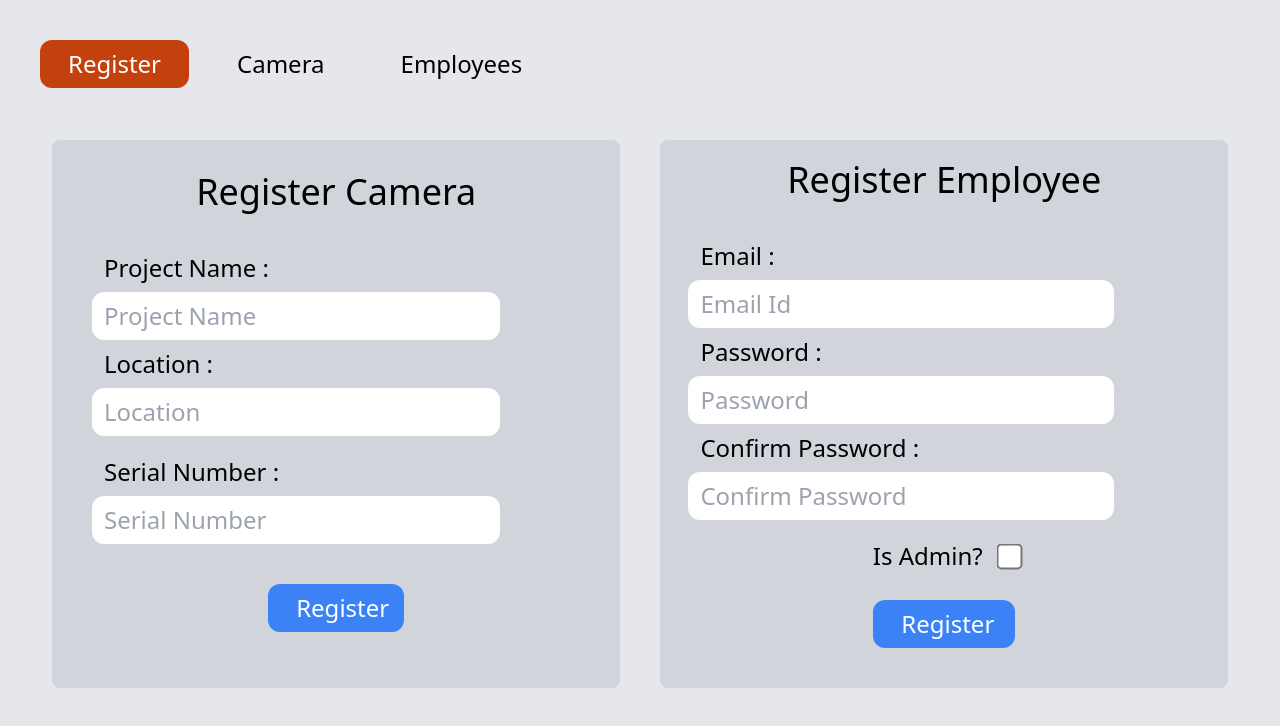
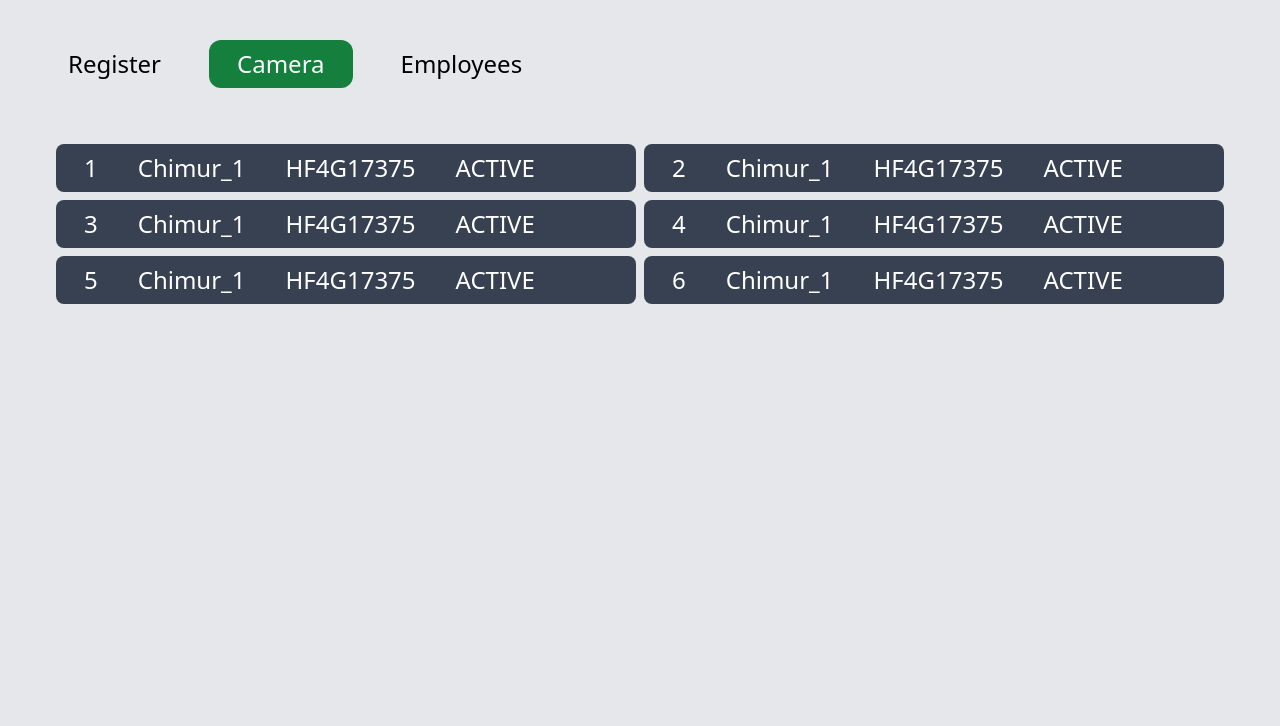
Before and after one commit to sagarrnandanwar/Apex-Live, a SvelteKit app in the folder admin/: page /admin in a window 1280 px wide. Shown: the top 726 px of the page. Built offline with nearby package versions, Linux system fonts and the light colour scheme.

Commit message:
Update +page.svelte

```diff
--- a/admin/src/routes/admin/+page.svelte
+++ b/admin/src/routes/admin/+page.svelte
@@ -1,61 +1,78 @@
 <script>
     let admin = true;
-    let viewMode = 1;
+    let viewMode = 0;
     let serialNumber = '';
     let projectName=''
     let emailID=''
     let isAdmin=false
+    let editCam=false
     // Function to handle camera initialization
     async function registerCamera() {
         // Implementation for registering the camera (e.g., storing serial number or location)
         alert('Camera registered with serial number: ' + serialNumber);
     }
 
-    // Function to scan code
-    async function codeScan() {
-        if ('BarcodeDetector' in window) {
-            try {
-                const barcodeDetector = new BarcodeDetector({ formats: ['qr_code', 'code_128', 'ean_13'] });
-                const stream = await navigator.mediaDevices.getUserMedia({ video: { facingMode: 'environment' } });
-                const video = document.createElement('video');
-                video.srcObject = stream;
-                video.play();
+    function openForm(id){
+        editCam=true;
 
-                const scanVideo = async () => {
-                    const barcodes = await barcodeDetector.detect(video);
-                    if (barcodes.length > 0) {
-                        serialNumber = barcodes[0].rawValue;
-                        video.pause();
-                        stream.getTracks().forEach(track => track.stop());
-                    } else {
-                        requestAnimationFrame(scanVideo); // Keep scanning
-                    }
-                };
-                scanVideo();
-            } catch (error) {
-                console.error('Error during barcode scanning:', error);
-            }
-        } else {
-            alert('Barcode scanning is not supported in this browser.');
-        }
     }
 </script>
 
+<div class="{editCam?"flex":"hidden"} flex-col items-center absolute z-20 bg-black bg-opacity-70" style="height:100svh;width:100vw">
+    <div class="w-2/3 mx-auto">
+        <div >X</div>
+    </div>
+</div>
+
 <div class="flex flex-col bg-gray-200" style="height:100svh;width:100vw">
-    <div class="w-full p-10 h-full rounded-xl">
-        <div class="w-full flex flex-row gap-5 text-2xl ">
+    <div class="w-full py-10 h-full rounded-xl">
+        <div class="w-full flex flex-row gap-5 text-2xl pl-10">
             <button on:click={()=>{viewMode=0}} class="bg-{viewMode==0?"green-700":"transparent"} px-7 order-1 py-2 rounded-xl text-{viewMode==0?"white":"black"} transition-all transform duration-300 {viewMode==0?"hover:bg-green-600 hover:shadow-xl hover:scale-105 text-white":""}">Camera</button>
             <button on:click={()=>{viewMode=2}} class="bg-{viewMode==2?"purple-700":"transparent"} px-7 order-2 py-2 rounded-xl text-{viewMode==2?"white":"black"} transition-all transform duration-300 {viewMode==2?"hover:bg-purple-600  hover:shadow-xl hover:scale-105 text-white":""}">Employees</button>
             <button on:click={()=>{viewMode=1}} class="bg-{viewMode==1?"orange-700":"transparent"} px-7 order-0 py-2 rounded-xl text-{viewMode==1?"white":"black"} transition-all transform duration-300 {viewMode==1?"hover:bg-orange-600  hover:shadow-xl hover:scale-105 text-white":""}">Register</button>
         </div>
-        <div class="w-full flex flex-row h-auto">
+        <div class="w-full flex flex-row h-auto px-10">
             <div class="w-full rounded-xl  flex flex-col h-auto text-2xl mt-10 ">
                 {#if viewMode==0}
 
-                <div class="flex flex-col bg-gray-700 pt-3 rounded-lg gap-1 h-full">
-                    <div class="h-10 w-full bg-gray-500 rounded-lg">
+                <div class="grid grid-rows-2 grid-cols-2 gap-2 px-4 py-4 rounded-lg h-full">
+                    <button on:click={()=>{openForm("id")}} class=" flex flex-row w-1/2 w-full hover:bg-gray-600 transform hover:scale-95 hover:cursor-pointer transition-all duration-300 px-2 py-2 bg-gray-700 rounded-lg">
+                        <div class="px-5 text-center text-white">1</div>
+                        <div class="px-5 text-center text-white">Chimur_1</div>
+                        <div class="px-5 text-center text-white">HF4G17375</div>
+                        <div class="px-5 text-center text-white">ACTIVE</div>
+                    </button>
+                    <button on:click={()=>{openForm("id")}} class=" flex flex-row w-1/2 w-full hover:bg-gray-600 transform hover:scale-95 hover:cursor-pointer transition-all duration-300 px-2 py-2 bg-gray-700 rounded-lg">
+                        <div class="px-5 text-center text-white">2</div>
+                        <div class="px-5 text-center text-white">Chimur_1</div>
+                        <div class="px-5 text-center text-white">HF4G17375</div>
+                        <div class="px-5 text-center text-white">ACTIVE</div>
+                    </button>
+                    <button on:click={()=>{openForm("id")}} class=" flex flex-row w-1/2 w-full hover:bg-gray-600 transform hover:scale-95 hover:cursor-pointer transition-all duration-300 px-2 py-2 bg-gray-700 rounded-lg">
+                        <div class="px-5 text-center text-white">3</div>
+                        <div class="px-5 text-center text-white">Chimur_1</div>
+                        <div class="px-5 text-center text-white">HF4G17375</div>
+                        <div class="px-5 text-center text-white">ACTIVE</div>
+                    </button>
+                    <button on:click={()=>{openForm("id")}} class=" flex flex-row w-1/2 w-full hover:bg-gray-600 transform hover:scale-95 hover:cursor-pointer transition-all duration-300 px-2 py-2 bg-gray-700 rounded-lg">
+                        <div class="px-5 text-center text-white">4</div>
+                        <div class="px-5 text-center text-white">Chimur_1</div>
+                        <div class="px-5 text-center text-white">HF4G17375</div>
+                        <div class="px-5 text-center text-white">ACTIVE</div>
+                    </button>
+                    <button on:click={()=>{openForm("id")}} class=" flex flex-row w-1/2 w-full hover:bg-gray-600 transform hover:scale-95 hover:cursor-pointer transition-all duration-300 px-2 py-2 bg-gray-700 rounded-lg">
+                        <div class="px-5 text-center text-white">5</div>
+                        <div class="px-5 text-center text-white">Chimur_1</div>
+                        <div class="px-5 text-center text-white">HF4G17375</div>
+                        <div class="px-5 text-center text-white">ACTIVE</div>
+                    </button>
+                    <button on:click={()=>{openForm("id")}} class=" flex flex-row w-1/2 w-full hover:bg-gray-600 transform hover:scale-95 hover:cursor-pointer transition-all duration-300 px-2 py-2 bg-gray-700 rounded-lg">
+                        <div class="px-5 text-center text-white">6</div>
+                        <div class="px-5 text-center text-white">Chimur_1</div>
+                        <div class="px-5 text-center text-white">HF4G17375</div>
+                        <div class="px-5 text-center text-white">ACTIVE</div>
+                    </button>
 
-                    </div>
                 </div>
                 {:else if viewMode==1}
                     <div class="flex flex-row w-full p-3 gap-10 rounded-xl justify-around h-full">
```
